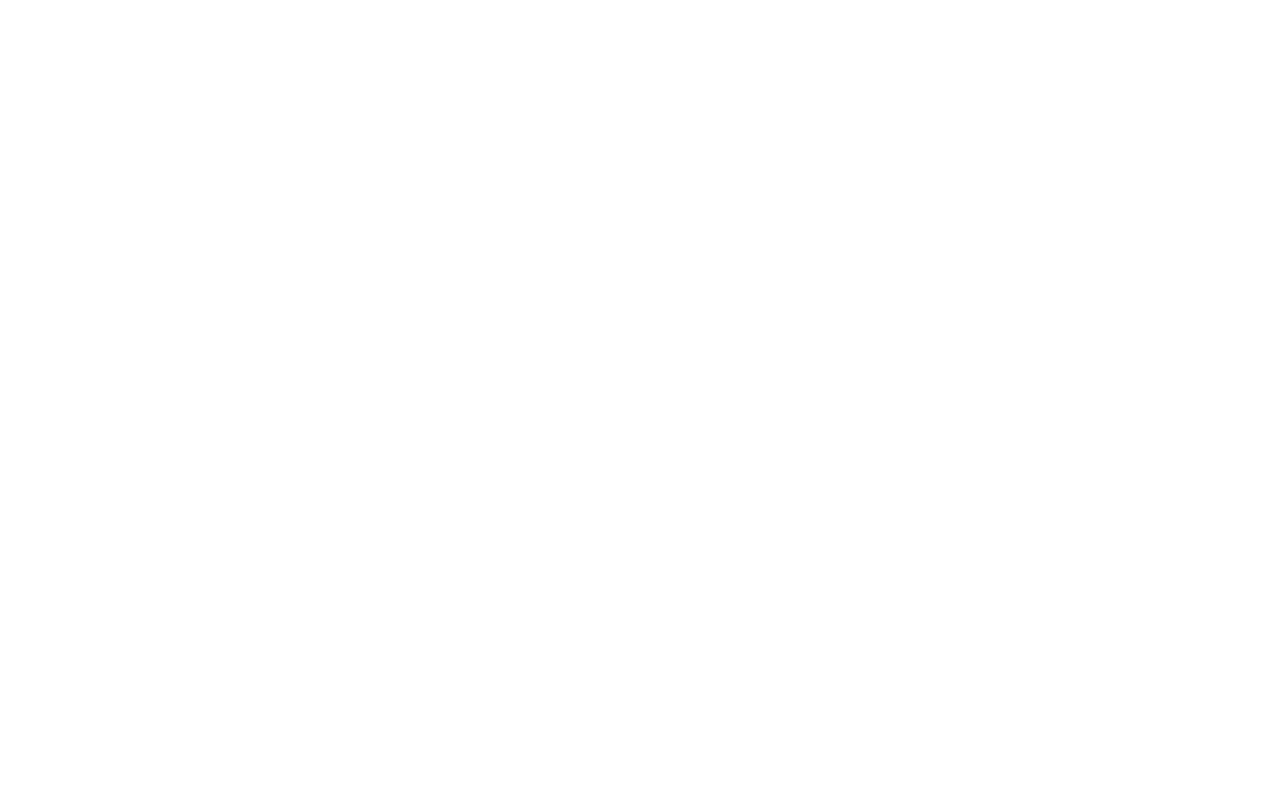
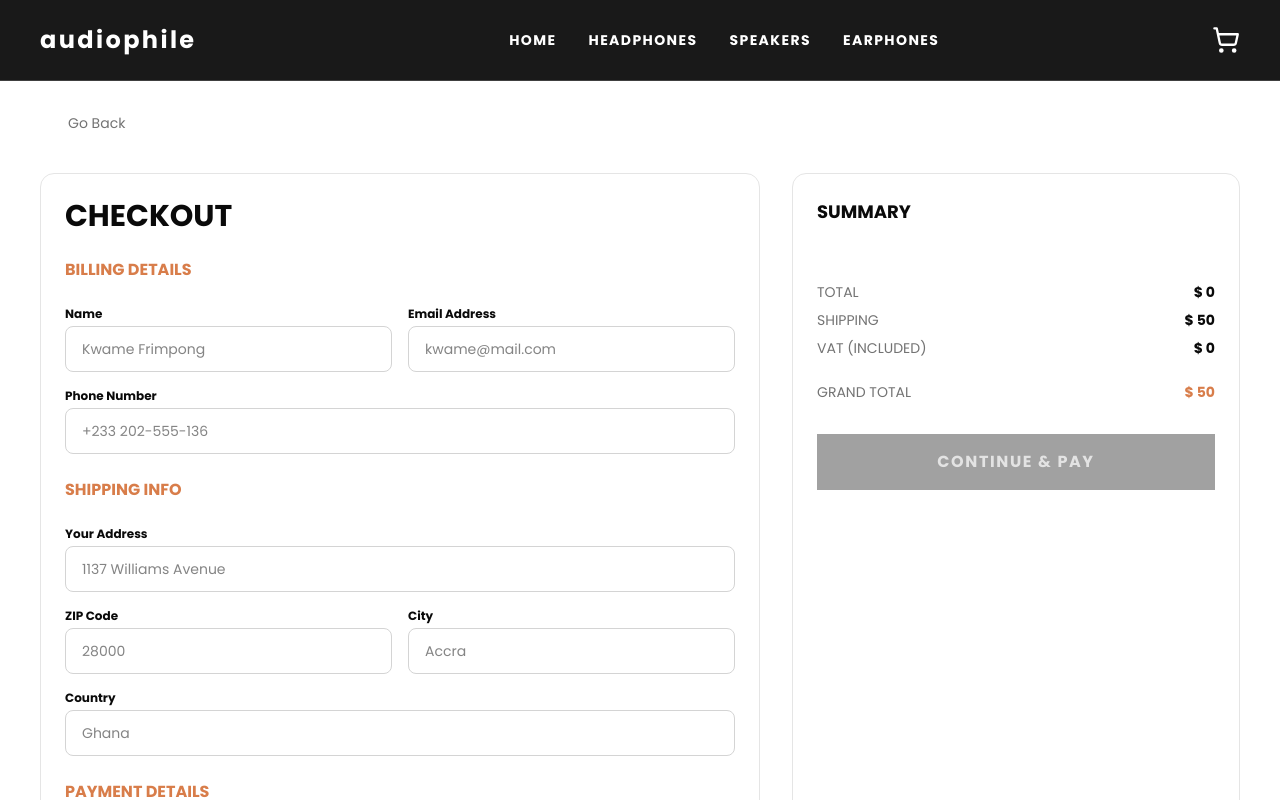
Before and after one commit to bismarkagyare/azubiafrica-e-commerce, a React (Vite) app: page /checkout in a window 1280 px wide. Before the commit this address had no page. Shown: the top 800 px of the page. Built offline with nearby package versions, Linux system fonts and the light colour scheme.

Commit message:
feat: add checkout page

```diff
--- a/src/App.tsx
+++ b/src/App.tsx
@@ -1,5 +1,6 @@
 import "./App.css";
 import { BrowserRouter as Router, Routes, Route } from "react-router-dom";
+import { ToastContainer } from 'react-toastify';
 import MainLayout from "./layout";
 import Home from "./pages/home";
 import HeadphonesCategory from "./pages/headphones";
@@ -8,11 +9,14 @@
 import ProductDetails from "./pages/product-details";
 import { QueryClient, QueryClientProvider } from "@tanstack/react-query";
 import ScrollToTop from "./utils/scrollToTop";
+import { CartProvider } from "@/contexts/CartContext";
+import Checkout from "./pages/checkout";
 
 function App() {
   const queryClient = new QueryClient();
 
   return (
+    <CartProvider>
       <Router>
         <ScrollToTop />
         <QueryClientProvider client={queryClient}>
@@ -23,10 +27,13 @@
             <Route path="/speakers" element={<SpeakersCategory />} />
             <Route path="/earphones" element={<EarphonesCategory />} />
             <Route path=":category/:productSlug" element={<ProductDetails />} />
+            <Route path="/checkout" element={<Checkout/>}/>
           </Route>
           </Routes>
         </QueryClientProvider>
       </Router>
+      <ToastContainer/>
+    </CartProvider>
   );
 }
 
--- /dev/null
+++ b/src/pages/checkout/index.tsx
@@ -0,0 +1,50 @@
+import { useForm, FormProvider } from "react-hook-form";
+import { useState } from "react";
+import { useCart } from "@/hooks/useCart";
+import CheckoutForm from "./CheckoutForm";
+import Summary from "./Summary";
+import PaymentConfirmation from "./PaymentConfirmation";
+import { SHIPPING_FEE, TAX_RATE } from "@/constants/fees";
+import type { FormValues } from "./CheckoutForm";
+
+
+export default function CheckoutPage() {
+  const methods = useForm<FormValues>({ mode: "onChange" });
+  const [showConfirm, setShowConfirm] = useState(false);
+  const { cartTotal, clearCart } = useCart();
+
+  const shipping = SHIPPING_FEE;
+  const vat = cartTotal * TAX_RATE;
+  const grand = cartTotal + shipping + vat;
+
+  return (
+    <FormProvider {...methods}>
+      {showConfirm && (
+        <PaymentConfirmation
+          grandTotal={grand}
+          onClose={() => {
+            setShowConfirm(false);
+            clearCart();
+          }}
+        />
+      )}
+
+      <div className="max-w-7xl mx-auto px-6 md:px-10 py-8 flex flex-col gap-8">
+        <button
+          onClick={() => history.back()}
+          className="text-neutral-500 text-sm mb-2 cursor-pointer hover:underline flex items-start px-7"
+        >
+          Go Back
+        </button>
+
+        <div className="flex flex-col lg:flex-row gap-8">
+          <div className="flex-1 bg-white rounded-xl p-6 border">
+            <CheckoutForm />
+          </div>
+
+          <Summary onPay={() => setShowConfirm(true)} />
+        </div>
+      </div>
+    </FormProvider>
+  );
+}
```
Lines whose indentation alone changed are shown as unchanged.
